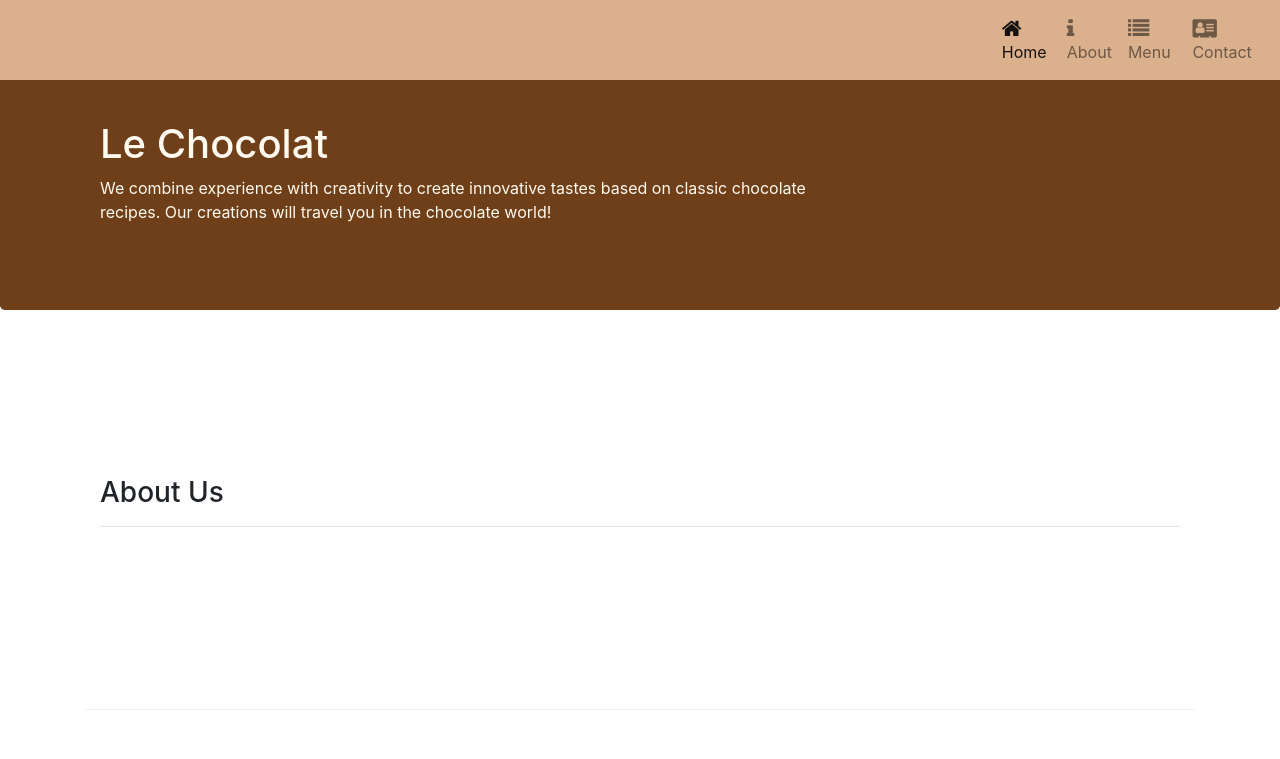
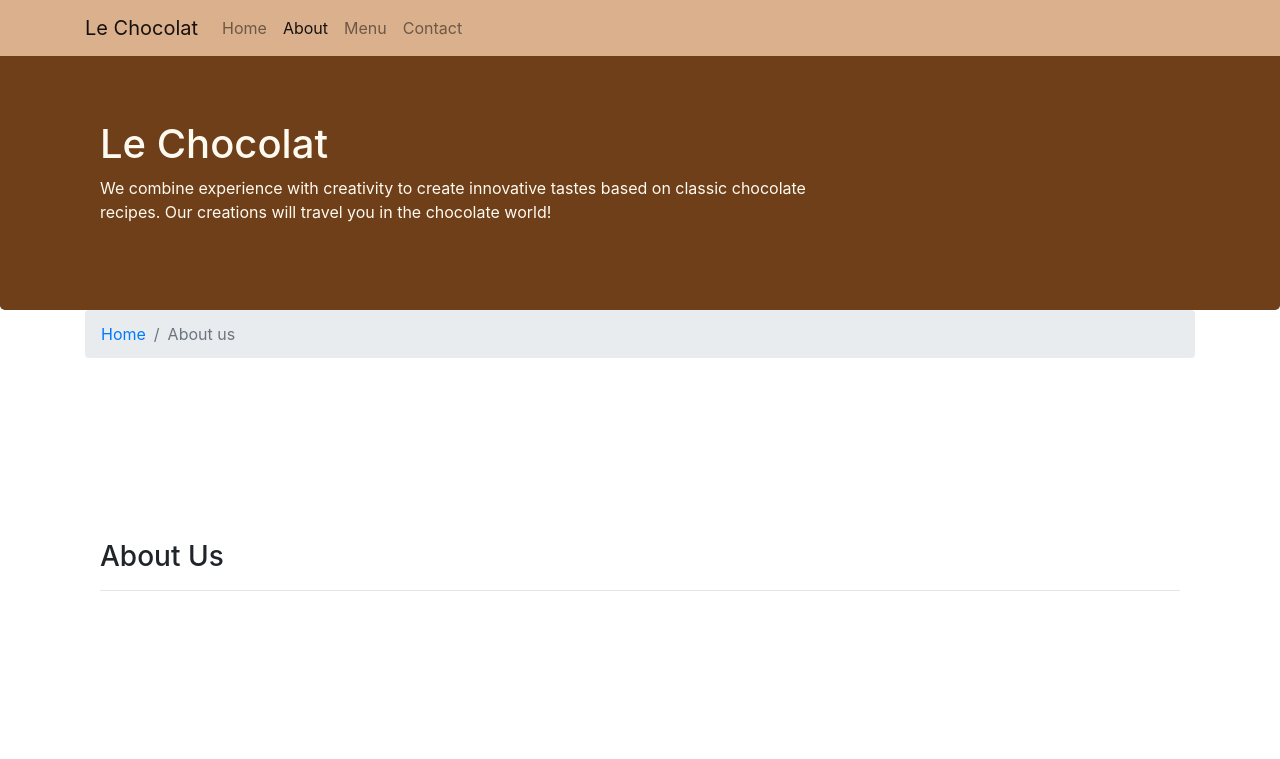
Before and after one commit to serachr/leChocolat, a website: page aboutus.html in a window 1280 px wide. Shown: the top 759 px of the page. Drawn offline with nearby package versions, Linux system fonts and the light colour scheme.

Commit message:
Navbar and Breadcrumbs

```diff
--- a/aboutus.html
+++ b/aboutus.html
@@ -14,30 +14,21 @@
 </head>
 
 <body>
-    <nav class="navbar navbar-expand-md navbar-light bg-light fixed-top ">
+    <nav class="navbar navbar-expand-md navbar-light bg-light fixed-top">
         <div class="container">
+            <a class="navbar-brand" href="./index.html">Le Chocolat</a>
             <button class="navbar-toggler" type="button" data-toggle="collapse" data-target="#Navbar">
                 <span class="navbar-toggler-icon"></span>
             </button>
             <div class="collapse navbar-collapse" id="Navbar">
-                <ul class="navbar-nav"> </ul>
+                <ul class="navbar-nav">
+                    <li class="nav-item"><a class="nav-link" href="./index.html"> Home</a></li>
+                    <li class="nav-item active"><a class="nav-link" href="#">About</a></li>
+                    <li class="nav-item"><a class="nav-link" href="#">Menu</a></li>
+                    <li class="nav-item"><a class="nav-link" href="#">Contact</a></li>
+                </ul>
             </div>
         </div>
-        <ul class="navbar-nav">
-            <li class="nav-item active">
-                <a class="nav-link" href="#"><span class="fa fa-home fa-lg"></span> Home</a>
-            </li>
-            <li class="nav-item">
-                <a class="nav-link" href="./aboutus.html"><span class="fa fa-info fa-lg"></span> About</a>
-            </li>
-            <li class="nav-item">
-                <a class="nav-link" href="#"><span class="fa fa-list fa-lg"></span> Menu</a>
-            </li>
-            <li class="nav-item">
-                <a class="nav-link" href="#"><span class="fa fa-address-card fa-lg"></span> Contact</a>
-            </li>
-        </ul>
-
     </nav>
     <header class="jumbotron">
         <div class="container">
@@ -54,6 +45,12 @@
     </header>
 
     <div class="container">
+            <nav aria-label="breadcrumb">
+                    <ol class="breadcrumb">
+                      <li class="breadcrumb-item"><a href="./index.html">Home</a></li>
+                      <li class="breadcrumb-item active" aria-current="page">About us</li>
+                    </ol>
+                </nav>
         <div class="row row-content  align-items-center">
             <div class="col-12">
                 <h3>About Us</h3>
@@ -153,7 +150,6 @@
                 <p> &copy; Copyright 2018 Le Chocolat</p>
             </div>
         </div>
-
     </footer>
     <script src="node_modules/jquery/dist/jquery.min.js"></script>
     <script src="node_modules/tether/dist/js/tether.min.js"></script>
```
Also changed, not shown: index.html (+10 -17 lines).
